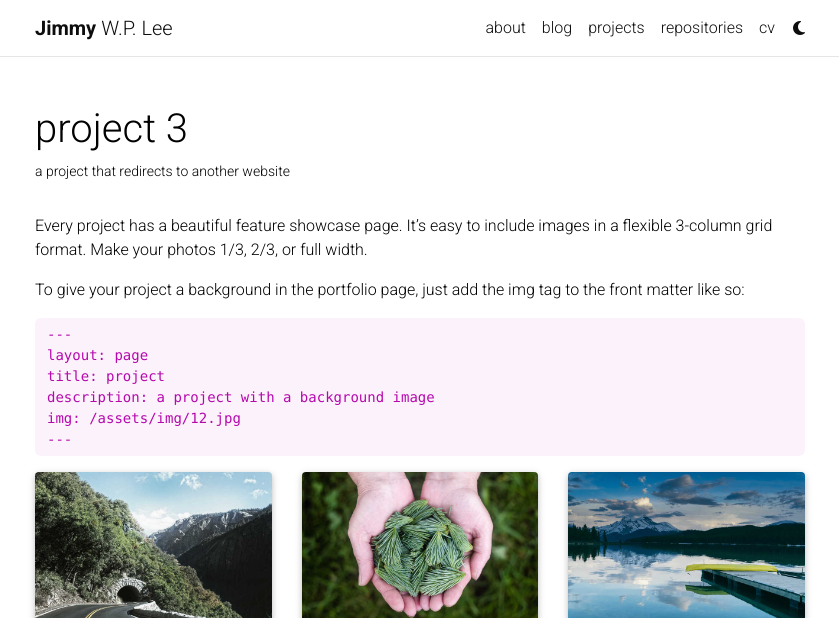
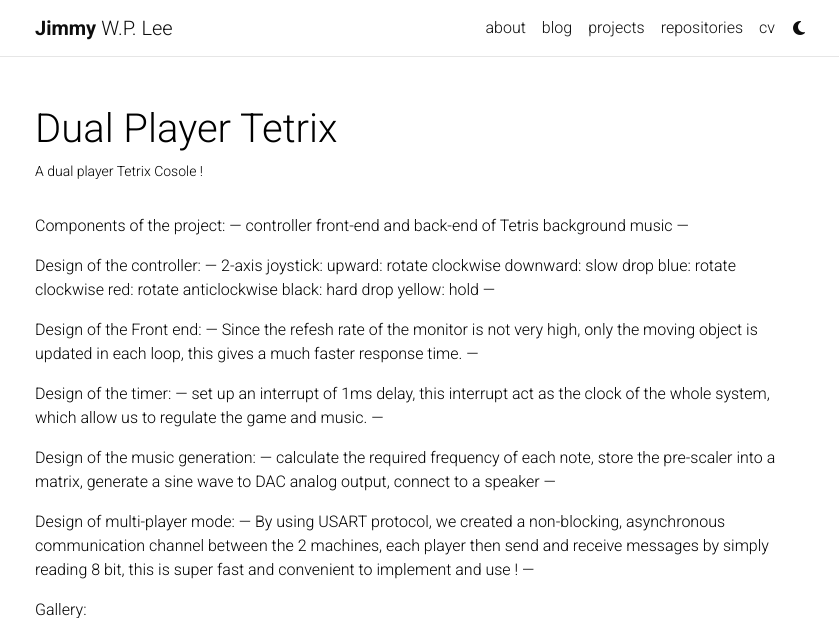
Before and after one commit to j4M0Fj1MMy/j4M0Fj1MMy.github.io, a Jekyll site: the page built from _projects/3_project.md, in a window 1280 px wide and 1400 px high. Shown: the top 618 px of the window, without its empty margins (220-1059 px from the left). Built offline with Jekyll 4.4.1, drawn with Linux system fonts in a browser that asks for light colours; full-size pictures stand in for the smaller copies a plugin makes; comment, search, counter and statistics services are not loaded; a style sheet for code colours, icons or effects is not loaded; some of the changed text lies outside the part shown; grey boxes are pictures that could not be loaded.

Commit message:
add tetrix project

```diff
--- a/_projects/3_project.md
+++ b/_projects/3_project.md
@@ -1,47 +1,85 @@
 ---
 layout: page
-title: project 3
-description: a project that redirects to another website
-img: assets/img/7.jpg
-redirect: https://unsplash.com
+title: Dual Player Tetrix
+description: A dual player Tetrix Cosole !
+img: assets/img/3.jpg
+# redirect: https://unsplash.com
 importance: 3
 category: work
 ---
 
-Every project has a beautiful feature showcase page.
-It's easy to include images in a flexible 3-column grid format.
-Make your photos 1/3, 2/3, or full width.
+Components of the project:
+    ---
+    controller
+    front-end and back-end of Tetris
+    background music
+    ---
 
-To give your project a background in the portfolio page, just add the img tag to the front matter like so:
+Design of the controller:
+    ---
+    2-axis joystick:
+        upward: rotate clockwise
+        downward: slow drop
+    blue: rotate clockwise
+    red: rotate anticlockwise
+    black: hard drop
+    yellow: hold
+    ---
 
+Design of the Front end:
     ---
-    layout: page
-    title: project
-    description: a project with a background image
-    img: /assets/img/12.jpg
+    Since the refesh rate of the monitor is not very high,
+    only the moving object is updated in each loop,
+    this gives a much faster response time.
     ---
+
+Design of the timer:
+    ---
+    set up an interrupt of 1ms delay,
+    this interrupt act as the clock of the whole system,
+    which allow us to regulate the game and music.
+    ---
+
+Design of the music generation:
+    ---
+    calculate the required frequency of each note,
+    store the pre-scaler into a matrix,
+    generate a sine wave to DAC analog output,
+    connect to a speaker
+    ---
+
+Design of multi-player mode:
+    ---
+    By using USART protocol, we created a non-blocking,
+    asynchronous communication channel between the 2 machines,
+    each player then send and receive messages by simply reading 8 bit,
+    this is super fast and convenient to implement and use !
+    ---
+
+Gallery:
+<div class="row">
+    <div class="col-sm mt-3 mt-md-0">
+        {% include figure.html path="assets/tetrix/tetrisnotes.png" title="example image" class="img-fluid rounded z-depth-1" %}
+    </div>
+    <div class="col-sm mt-3 mt-md-0">
+        {% include figure.html path="assets/tetrix/controller.png" title="example image" class="img-fluid rounded z-depth-1" %}
+    </div>
+    <div class="col-sm mt-3 mt-md-0">
+        {% include figure.html path="assets/tetrix/frontend.png" title="example image" class="img-fluid rounded z-depth-1" %}
+    </div>
+</div>
+<div class="caption">
+    components
+</div>
+
 
 <div class="row">
     <div class="col-sm mt-3 mt-md-0">
-        {% include figure.html path="assets/img/1.jpg" title="example image" class="img-fluid rounded z-depth-1" %}
-    </div>
-    <div class="col-sm mt-3 mt-md-0">
-        {% include figure.html path="assets/img/3.jpg" title="example image" class="img-fluid rounded z-depth-1" %}
-    </div>
-    <div class="col-sm mt-3 mt-md-0">
-        {% include figure.html path="assets/img/5.jpg" title="example image" class="img-fluid rounded z-depth-1" %}
+        {% include figure.html path="assets/img/tetrix/icon.png" title="example image" class="img-fluid rounded z-depth-1" %}
     </div>
 </div>
 <div class="caption">
-    Caption photos easily. On the left, a road goes through a tunnel. Middle, leaves artistically fall in a hipster photoshoot. Right, in another hipster photoshoot, a lumberjack grasps a handful of pine needles.
-</div>
-<div class="row">
-    <div class="col-sm mt-3 mt-md-0">
-        {% include figure.html path="assets/img/5.jpg" title="example image" class="img-fluid rounded z-depth-1" %}
-    </div>
-</div>
-<div class="caption">
-    This image can also have a caption. It's like magic.
+    multiplayer!
 </div>
 
 You can also put regular text between your rows of images.
```
Also changed, not shown: assets/img/tetrix/controller.png (added), assets/img/tetrix/frontend.png (added), assets/img/tetrix/icon.png (added), assets/img/tetrix/tetrisnotes.png (added).
